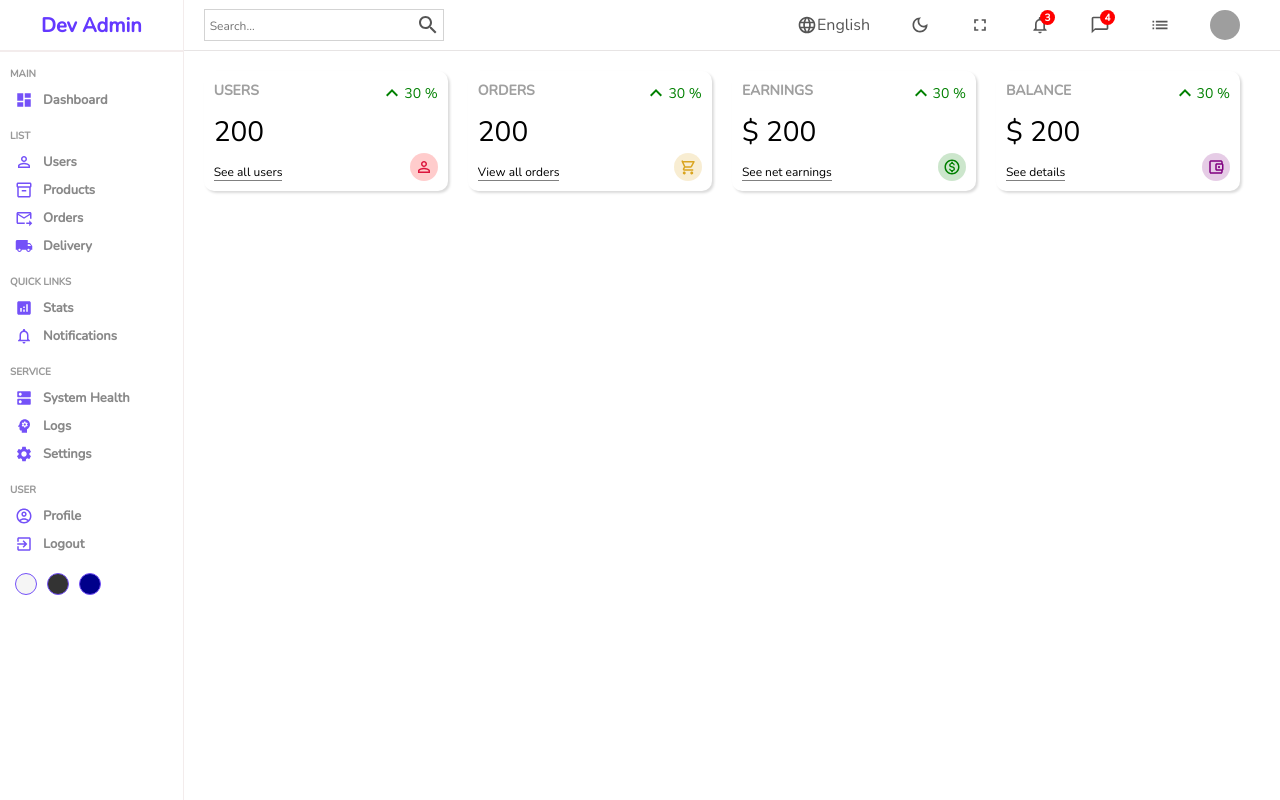
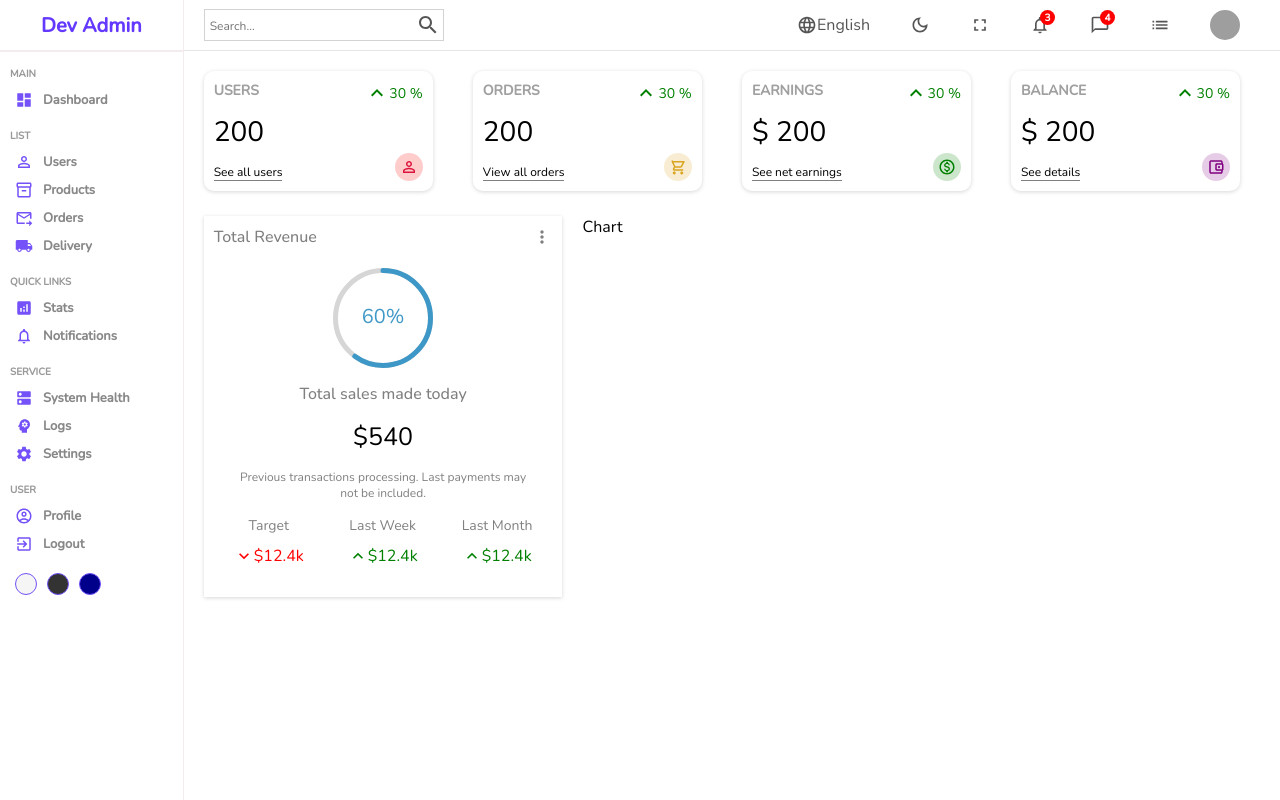
Before and after one commit to Solamatics/dev-admin-dashboard, a React (Create React App) app: page / in a window 1280 px wide. Built offline with nearby package versions, Linux system fonts and the light colour scheme; grey boxes are pictures that could not be loaded.

Commit message:
integrate progress bar

```diff
--- a/package.json
+++ b/package.json
@@ -11,6 +11,7 @@
     "@testing-library/react": "^13.3.0",
     "@testing-library/user-event": "^13.5.0",
     "react": "^18.2.0",
+    "react-circular-progressbar": "^2.1.0",
     "react-dom": "^18.2.0",
     "react-router-dom": "^6.3.0",
     "react-scripts": "5.0.1",
--- a/src/components/chart/Chart.jsx
+++ b/src/components/chart/Chart.jsx
@@ -1,7 +1,8 @@
 import React from "react";
+import "./chart.scss";
 
 const Chart = () => {
-  return <div>Chart</div>;
+  return <div className="chart">Chart</div>;
 };
 
 export default Chart;
--- a/src/components/chart/chart.scss
+++ b/src/components/chart/chart.scss
@@ -0,0 +1,3 @@
+.chart {
+  flex: 4;
+}
--- a/src/components/featured/Featured.jsx
+++ b/src/components/featured/Featured.jsx
@@ -0,0 +1,59 @@
+import React from "react";
+import "./featured.scss";
+import MoreVertIcon from "@mui/icons-material/MoreVert";
+import { CircularProgressbar } from "react-circular-progressbar";
+import "react-circular-progressbar/dist/styles.css";
+import KeyboardArrowUpIcon from "@mui/icons-material/KeyboardArrowUp";
+import KeyboardArrowDownIcon from "@mui/icons-material/KeyboardArrowDown";
+
+const Featured = () => {
+  const percentage = 60;
+
+  return (
+    <div className="featured">
+      <div className="top">
+        <h1 className="title">Total Revenue</h1>
+        <MoreVertIcon fontSize="small" />
+      </div>
+      <div className="bottom">
+        <div className="featuredChart">
+          <CircularProgressbar
+            value={percentage}
+            text={`${percentage}%`}
+            strokeWidth={5}
+          />
+        </div>
+        <p className="title">Total sales made today</p>
+        <p className="amount">$540</p>
+        <p className="desc">
+          Previous transactions processing. Last payments may not be included.
+        </p>
+        <div className="summary">
+          <div className="item">
+            <div className="itemTitle">Target</div>
+            <div className="itemResult negative">
+              <KeyboardArrowDownIcon fontSize="small" />
+              <div className="resultAmount">$12.4k</div>
+            </div>
+          </div>
+          <div className="item">
+            <div className="itemTitle">Last Week</div>
+            <div className="itemResult positive">
+              <KeyboardArrowUpIcon fontSize="small" />
+              <div className="resultAmount">$12.4k</div>
+            </div>
+          </div>
+          <div className="item">
+            <div className="itemTitle">Last Month</div>
+            <div className="itemResult positive">
+              <KeyboardArrowUpIcon fontSize="small" />
+              <div className="resultAmount">$12.4k</div>
+            </div>
+          </div>
+        </div>
+      </div>
+    </div>
+  );
+};
+
+export default Featured;
--- a/src/components/featured/featured.scss
+++ b/src/components/featured/featured.scss
@@ -0,0 +1,77 @@
+.featured {
+  flex: 2;
+  box-shadow: rgba(0, 0, 0, 0.16) 0px 1px 4px;
+  padding: 10px;
+
+  .top {
+    display: flex;
+    justify-content: space-between;
+    align-items: center;
+    color: gray;
+
+    .title {
+      font-size: 16px;
+      font-weight: 500;
+    }
+  }
+
+  .bottom {
+    padding: 20px;
+    display: flex;
+    flex-direction: column;
+    justify-content: center;
+    align-items: center;
+    gap: 15px;
+
+    .featuredChart {
+      width: 100px;
+      height: 100px;
+    }
+
+    .title {
+      font-weight: 500;
+      color: gray;
+    }
+
+    .amount {
+      font-size: 25px;
+    }
+
+    .desc {
+      font-weight: 300;
+      color: gray;
+      font-size: 12px;
+      text-align: center;
+    }
+
+    .summary {
+      width: 100%;
+      display: flex;
+      align-items: center;
+      justify-content: space-between;
+
+      .item {
+        text-align: center;
+
+        .itemTitle {
+          font-size: 14px;
+          color: gray;
+        }
+
+        .itemResult {
+          display: flex;
+          align-items: center;
+          margin-top: 10px;
+
+          &.positive {
+            color: green;
+          }
+
+          &.negative {
+            color: red;
+          }
+        }
+      }
+    }
+  }
+}
--- a/src/components/widget/widget.scss
+++ b/src/components/widget/widget.scss
@@ -4,7 +4,7 @@
   justify-content: space-between;
   flex: 1;
   padding: 10px;
-  box-shadow: rgba(0, 0, 0, 0.15) 1.95px 1.95px 2.6px;
+  box-shadow: rgba(0, 0, 0, 0.16) 0px 1px 4px;
   border-radius: 10px;
   height: 100px;
 
--- a/src/pages/home/Home.jsx
+++ b/src/pages/home/Home.jsx
@@ -3,6 +3,8 @@
 import { Sidebar } from "../../components/sidebar/Sidebar";
 import Widget from "../../components/widget/Widget";
 import "./home.scss";
+import Featured from "../../components/featured/Featured";
+import Chart from "../../components/chart/Chart";
 
 const Home = () => {
   return (
@@ -16,7 +18,10 @@
           <Widget type="earning" />
           <Widget type="balance" />
         </div>
-        <div className="charts"></div>
+        <div className="charts">
+          <Featured />
+          <Chart />
+        </div>
       </div>
     </div>
   );
--- a/src/pages/home/home.scss
+++ b/src/pages/home/home.scss
@@ -3,9 +3,15 @@
   .home__container {
     flex: 6;
 
-    .widgets {
+    .widgets,
+    .charts {
       display: flex;
       padding: 20px;
+      gap: 20px;
+    }
+
+    .charts {
+      padding: 5px 20px;
     }
   }
 }
```
Also changed, not shown: 1 other file (tests, documents, lock files or other folders).
